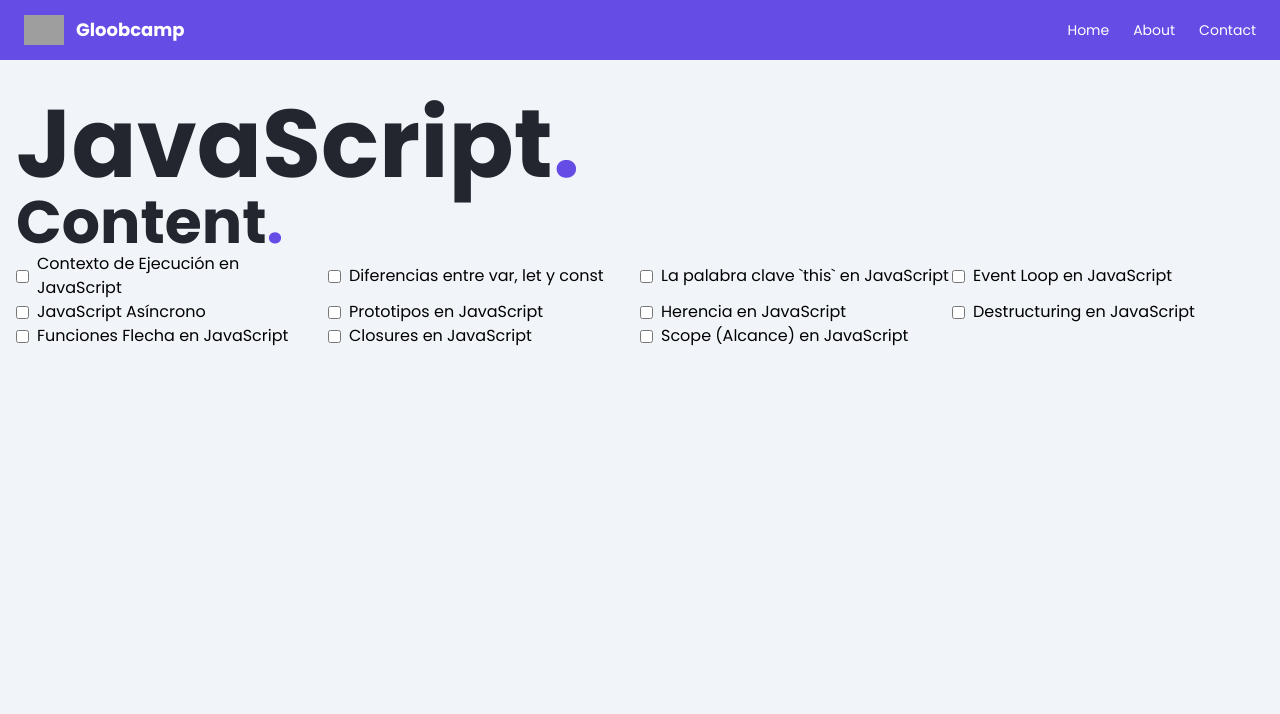
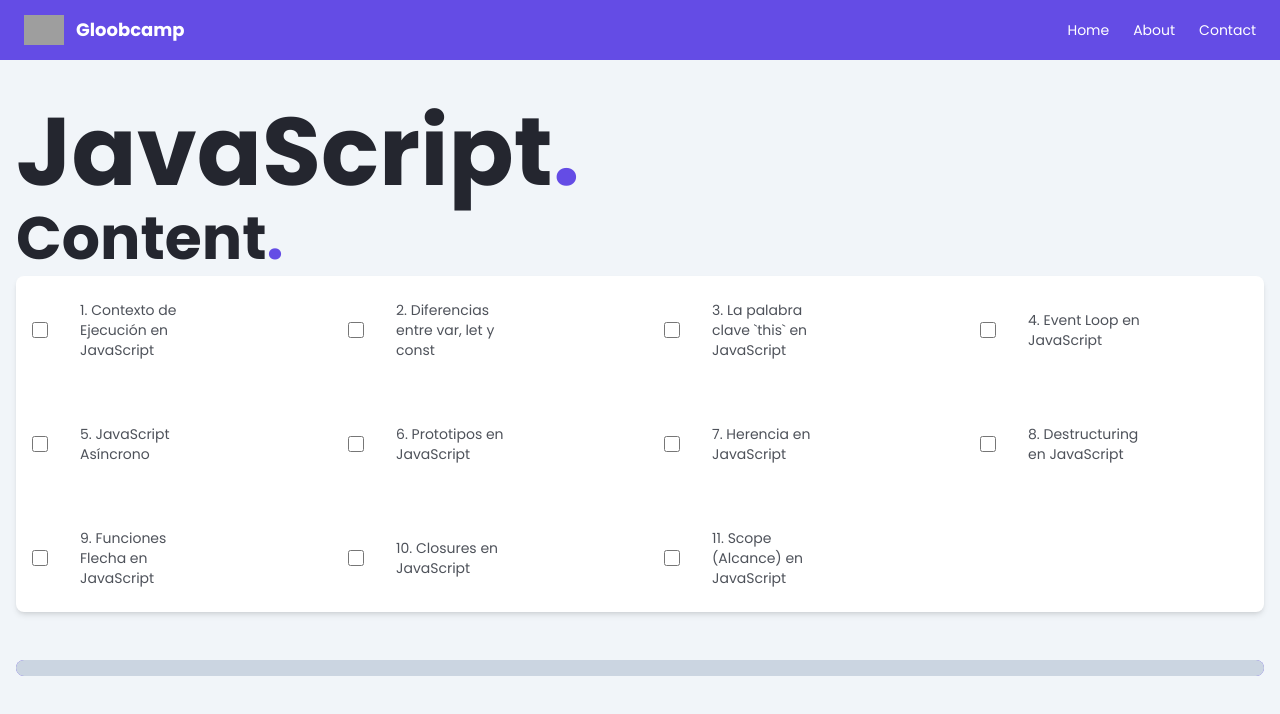
Before and after one commit to Nicostudent/gloobcamp, a Next.js app: page /content/JavaScript in a window 1280 px wide. Shown: the top 714 px of the page. Built offline with nearby package versions, Linux system fonts and the light colour scheme; grey boxes are pictures that could not be loaded.

Commit message:
[ADDED] Progress Bar and Index Page

```diff
--- a/src/app/(pages)/(public)/content/JavaScript/page.jsx
+++ b/src/app/(pages)/(public)/content/JavaScript/page.jsx
@@ -1,23 +1,68 @@
+"use client";
 import Heading from "@/components/Writing/Heading";
+import Paragraph from "@/components/Writing/Paragraph";
 import SubTitle from "@/components/Writing/SubTitle";
-import Paragraph from "@/components/Writing/Paragraph";
 import jsTopics from "@/utils/js-topics-and-questions.json";
 import Link from "next/link";
+import { useState } from "react";
 const Subject = () => {
+  const [progress, setProgress] = useState(0);
+  const limit = jsTopics.length;
+  const percentage = 100 / limit;
+  console.log(percentage);
+  const handleCheckboxChange = (event) => {
+    if (event.target.checked) {
+      setProgress((progress) => progress + percentage);
+    } else {
+      setProgress((progress) => progress - percentage);
+    }
+  };
+
+  if (progress >= 100) {
+    return (
+      <section>
+        <Heading text="JavaScript" />
+        <SubTitle text="Content" />
+        <Paragraph text="Congratulations, you have completed all the topics!" />
+      </section>
+    );
+  }
+
   return (
-    <>
+    <section>
       <Heading text="JavaScript" />
       <SubTitle text="Content" />
 
-      <article className="grid grid-cols-4">
+      <article className="gap-4 grid grid-cols-1 sm:grid-cols-2 lg:grid-cols-4 bg-white shadow-md rounded-lg">
         {jsTopics.map((topic) => (
-          <label key={topic.title} className="flex items-center gap-2">
-            <input type="checkbox" id="cbox1" value="first_checkbox" />
-            <Link href={topic.title}>{topic.title}</Link>
+          <label
+            key={topic.id}
+            className="flex items-center gap-4 hover:bg-slate-100 py-4 rounded-md duration-100 ease-in-out"
+          >
+            <input
+              type="checkbox"
+              id={topic.id}
+              className="m-4 accent-primary size-4"
+              onClick={handleCheckboxChange}
+            />
+            <Link href={topic.id}>
+              <p className="py-2 lg:max-w-28 text-sm text-tertiary sm:text-md hover:text-secondary hover:underline duration-100 ease-in-out">
+                {topic.id}. {topic.title}
+              </p>
+            </Link>
           </label>
         ))}
       </article>
-    </>
+
+      <article>
+        <progress
+          id="progress-bar"
+          value={progress}
+          max="100"
+          className="progress-filled:bg-primary progress-unfilled:bg-slate-300 mt-12 progress-unfilled:rounded-lg progress-filled:rounded-lg w-full"
+        ></progress>
+      </article>
+    </section>
   );
 };
 
--- a/src/app/layout.tsx
+++ b/src/app/layout.tsx
@@ -1,4 +1,3 @@
-import React from "react";
 import type { Metadata } from "next";
 import { Poppins } from "next/font/google";
 import NavBar from "@/components/Navbar";
--- a/src/components/Writing/Heading.jsx
+++ b/src/components/Writing/Heading.jsx
@@ -1,6 +1,8 @@
-const Heading = ({ text }) => {
+const Heading = ({ text, addClass }) => {
   return (
-    <h1 className="text-8xl font-bold text-secondary">
+    <h1
+      className={`text-5xl md:text-8xl font-bold text-secondary my-2 ${addClass}`}
+    >
       {text}
       <span className="text-primary">.</span>
     </h1>
--- a/src/components/Writing/Paragraph.jsx
+++ b/src/components/Writing/Paragraph.jsx
@@ -1,5 +1,9 @@
-const Paragraph = ({ text }) => {
-  return <p className="py-2 text-md md:text-xl text-tertiary">{text}.</p>;
+const Paragraph = ({ text, addClass }) => {
+  return (
+    <p className={`py-2 text-sm md:text-lg text-tertiary ${addClass}}`}>
+      {text}.
+    </p>
+  );
 };
 
 export default Paragraph;
--- a/src/components/Writing/SubTitle.jsx
+++ b/src/components/Writing/SubTitle.jsx
@@ -1,6 +1,8 @@
-const SubTitle = ({ text }) => {
+const SubTitle = ({ text, addClass }) => {
   return (
-    <h2 className="font-bold text-4xl md:text-6xl text-secondary">
+    <h2
+      className={`text-4xl md:text-6xl font-bold text-secondary my-2 ${addClass}`}
+    >
       {text}
       <span className="text-primary">.</span>
     </h2>
--- a/tailwind.config.ts
+++ b/tailwind.config.ts
@@ -1,4 +1,5 @@
 import type { Config } from "tailwindcss";
+import plugin from "tailwindcss/plugin";
 
 const config: Config = {
   content: [
@@ -20,6 +21,11 @@ const config: Config = {
       },
     },
   },
-  plugins: [],
+  plugins: [
+    plugin(function ({addVariant}) {
+      addVariant('progress-unfilled', ['&::-webkit-progress-bar', '&']);
+      addVariant('progress-filled', ['&::-webkit-progress-value', '&::-moz-progress-bar', '&']);
+  })
+  ],
 };
 export default config;
```
Also changed, not shown: tsconfig.json (added, +26 -0 lines).
